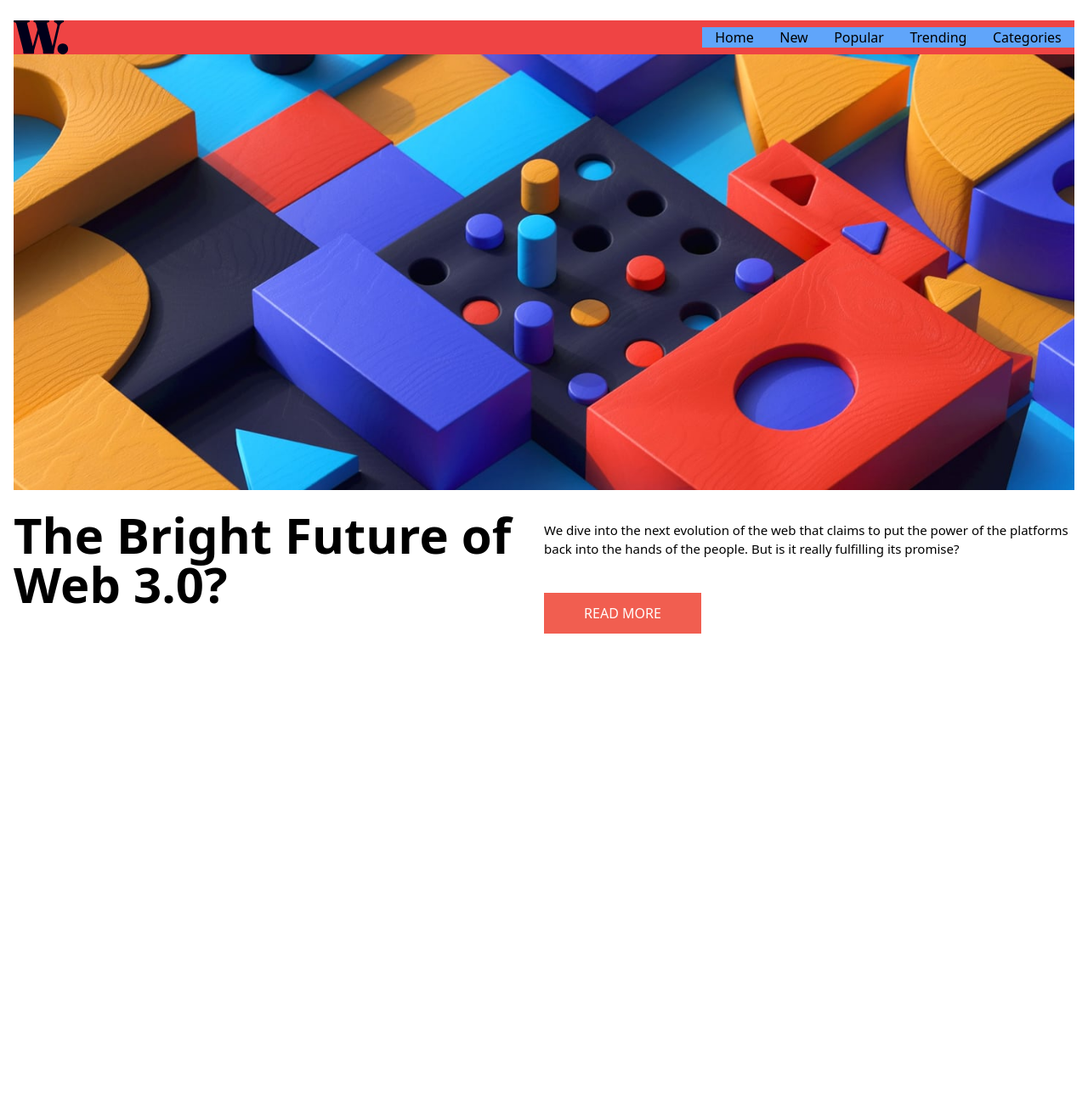
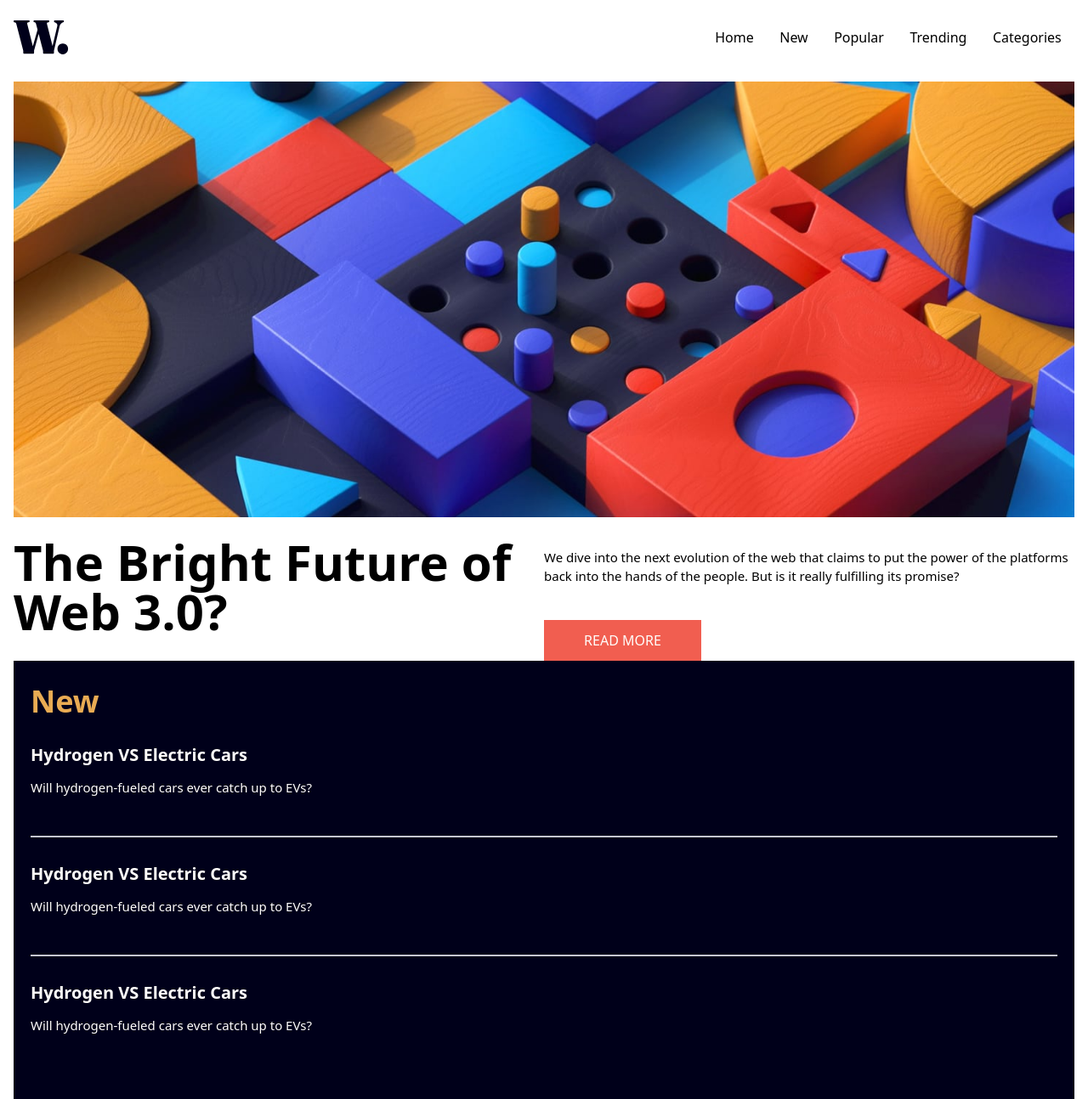
Before and after one commit to agus-mb/22-blog-noticias, a React (Vite) app: page / in a window 1280 px wide. Shown: the whole page at 85% size. Before the commit the page ends 800 px from the top, so only its background shows below. Built offline with nearby package versions, Linux system fonts and the light colour scheme.

Commit message:
css articulos aside listo

```diff
--- a/src/App.jsx
+++ b/src/App.jsx
@@ -1,5 +1,7 @@
 import { Header } from "./mis-componentes/header"
 import { MainArticle } from "./mis-componentes/MainArticle"
+import { NewContainer } from "./mis-componentes/NewContainer"
+
 
 function App() {
 
@@ -9,6 +11,7 @@ function App() {
     pt-6">
      <Header/>
      <MainArticle/>
+     <NewContainer></NewContainer>
     </main>
   )
 }
--- a/src/mis-componentes/Header.jsx
+++ b/src/mis-componentes/Header.jsx
@@ -3,7 +3,7 @@ import {Navbar} from './Navbar'
 
 export const Header = () => {
   return (
-<header className="bg-red-500 flex place-content-between items-center">
+<header className=" flex place-content-between items-center mb-8">
    <img src={logo} alt="" />
    <Navbar/>
     </header>
--- a/src/mis-componentes/MainArticle.jsx
+++ b/src/mis-componentes/MainArticle.jsx
@@ -20,7 +20,7 @@ export const MainArticle = () => {
           power of the platforms back into the hands of the people. But is it
           really fulfilling its promise?
         </p>
-        <button className="bg-SoftRed w-[185px] h-[48px] uppercase text-OffWhite">Read more</button>
+        <button className="bg-SoftRed w-[185px] h-[48px] uppercase text-OffWhite hover:bg-VeryDarkBlue">Read more</button>
       </div>
       </div>
 
--- a/src/mis-componentes/Navbar.jsx
+++ b/src/mis-componentes/Navbar.jsx
@@ -5,7 +5,6 @@ export const Navbar = () => {
   return (
     <>
     <ul className="
-     bg-blue-400
      hidden sm:flex
      text-[18px]
      sm:w-[438px]
--- /dev/null
+++ b/src/mis-componentes/NewArticle.jsx
@@ -0,0 +1,11 @@
+
+
+export const NewArticle = () => {
+  return (
+
+    <article className="h-[140px] border-b-2 border-GrayishBlue py-7 last:border-none">
+        <h2 className="cursor-pointer hover:text-SoftOrange text-[20px] mb-3 font-bold">Hydrogen VS Electric Cars</h2>
+        <p className="text-[15px]">Will hydrogen-fueled cars ever catch up to EVs?</p>
+    </article>
+  )
+}
--- /dev/null
+++ b/src/mis-componentes/NewContainer.jsx
@@ -0,0 +1,12 @@
+import { NewArticle } from "./NewArticle"
+
+export const NewContainer = () => {
+  return (
+    <aside className="bg-VeryDarkBlue text-OffWhite py-[28px] px-[20px]">
+        <h1 className="text-SoftOrange text-4xl font-bold">New</h1>
+        <NewArticle></NewArticle>
+        <NewArticle></NewArticle>
+        <NewArticle></NewArticle>
+    </aside>
+  )
+}
--- a/tailwind.config.js
+++ b/tailwind.config.js
@@ -8,7 +8,7 @@ export default {
     extend: {
       colors:{
 
-' SoftOrange':' hsl(35, 77%, 62%)',
+'SoftOrange':' hsl(35, 77%, 62%)',
  'SoftRed':'hsl(5, 85%, 63%)',
 'OffWhite':' hsl(36, 100%, 99%)',
 'GrayishBlue': 'hsl(233, 8%, 79%)',
```
